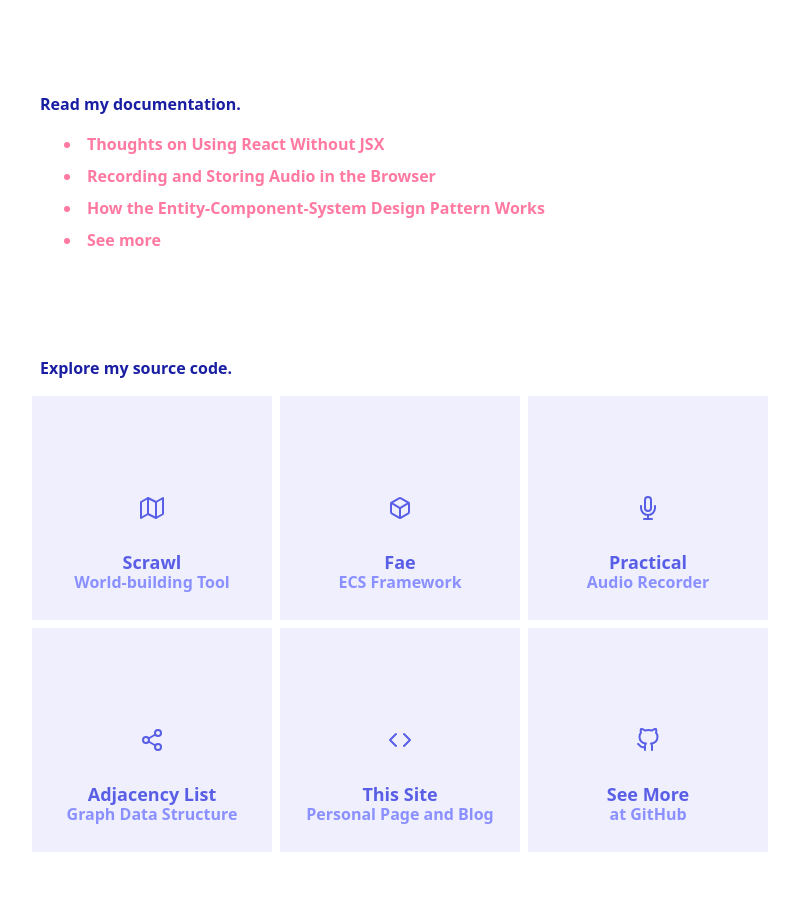
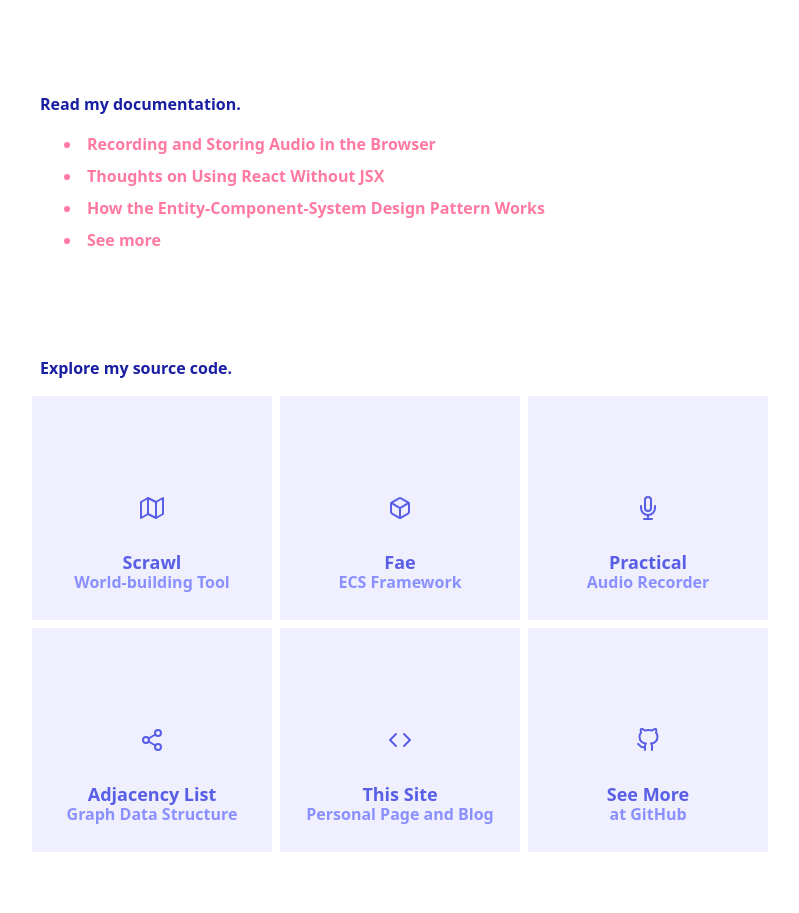
Before and after one commit to junebloom/junebloom.github.io, a Gatsby site: page / in a window 1280 px wide. Shown: the part 900-1813 px from the top of the page, without its empty margins (240-1039 px from the left). Built offline with nearby package versions, Linux system fonts and the light colour scheme; Gatsby itself is replaced by a stand-in of ours.

Commit message:
Add query to index for fetching blog posts

```diff
--- a/src/pages/index.js
+++ b/src/pages/index.js
@@ -1,5 +1,5 @@
 import React from "react";
-import { Link } from "gatsby";
+import { Link, useStaticQuery, graphql } from "gatsby";
 import {
   FiMap,
   FiBox,
@@ -15,7 +15,27 @@ import { Hero } from "../components/Hero/Hero.js";
 import { Section } from "../components/Section.js";
 import { Tile } from "../components/Tile.js";
 
-const IndexPage = () => (
+const IndexPage = () => {
+  const data = useStaticQuery(graphql`
+    query {
+      allMarkdownRemark(
+        filter: { fileAbsolutePath: { glob: "**/content/blog/*" } }
+        sort: { fields: frontmatter___date, order: DESC }
+        limit: 3
+      ) {
+        nodes {
+          fields {
+            slug
+          }
+          frontmatter {
+            title
+          }
+        }
+      }
+    }
+  `);
+
+  return (
     <Layout>
       <SEO title="Home" />
       <Hero />
@@ -31,7 +51,9 @@ const IndexPage = () => (
             {" } "}
             <span className="text-indigo-600">from</span>{" "}
             <span className="text-red-400">
-            "<a href="mailto:june.a.bloom@gmail.com">june.a.bloom@gmail.com</a>"
+              "
+              <a href="mailto:june.a.bloom@gmail.com">june.a.bloom@gmail.com</a>
+              "
             </span>
             ;
           </code>
@@ -40,17 +62,11 @@ const IndexPage = () => (
         {/* Blog */}
         <Section title="Read my documentation.">
           <ul className="list-inside list-disc ml-8 space-y-2 text-red-400">
+            {data.allMarkdownRemark.nodes.map((post) => (
               <li>
-            <Link to="/blog">Thoughts on Using React Without JSX</Link>
+                <Link to={post.fields.slug}>{post.frontmatter.title}</Link>
               </li>
-          <li>
-            <Link to="/blog">Recording and Storing Audio in the Browser</Link>
-          </li>
-          <li>
-            <Link to="/blog">
-              How the Entity-Component-System Design Pattern Works
-            </Link>
-          </li>
+            ))}
             <li>
               <Link to="/blog">See more</Link>
             </li>
@@ -101,5 +117,6 @@ const IndexPage = () => (
       </div>
     </Layout>
   );
+};
 
 export default IndexPage;
```
Lines whose indentation alone changed are shown as unchanged.
